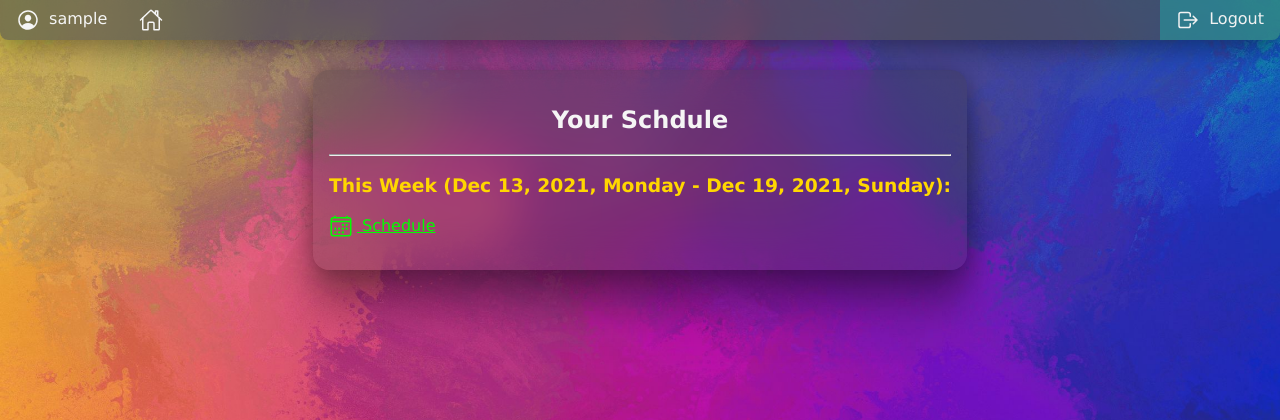
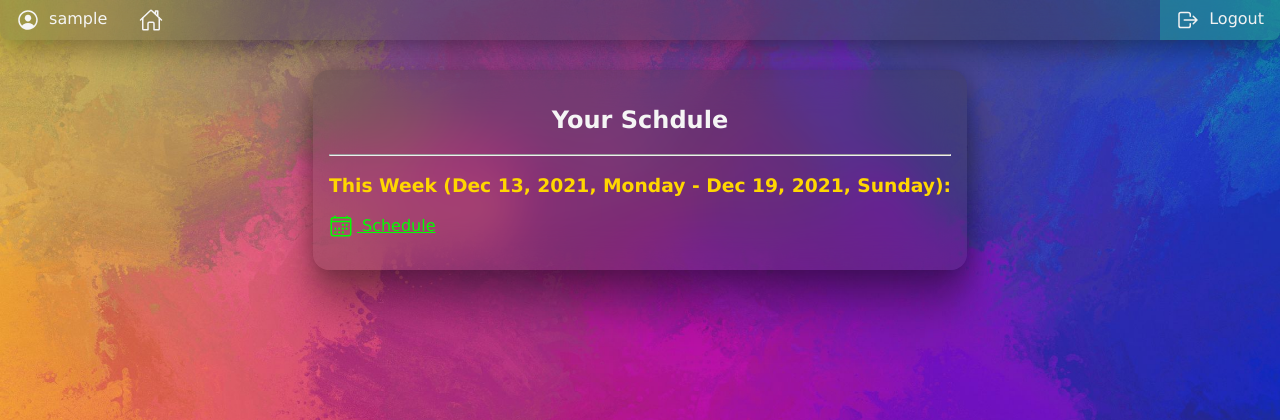
Before and after one commit to peterlor0/CSC350_FALL2021_GROUP, a PHP site: the page made by htdocs/main page/main.php in a window 1280 px wide. Shown: the top 420 px of the page. Run offline with PHP 8.4, Linux system fonts and the light colour scheme; the visitor is signed in with stand-in values (Sample User, id 1); data that the repository does not hold is empty.

Commit message:
Update shared.css

```diff
--- a/htdocs/shared/shared.css
+++ b/htdocs/shared/shared.css
@@ -81,9 +81,9 @@ input[type="text"]:focus,input[type="password"]:focus{
 }
 
 nav{
-    background-color:rgba(77, 77, 77, 0.637);
-    backdrop-filter: blur(10px);
-    -webkit-backdrop-filter: blur(10px);
+    background-color: rgba(56, 56, 56, 0.281);
+    backdrop-filter: blur(20px);
+    -webkit-backdrop-filter: blur(20px);
 
     border-radius: 0 0 8px 8px;
     box-shadow: 0 6px 30px rgba(0, 0, 0, 0.432);
```
